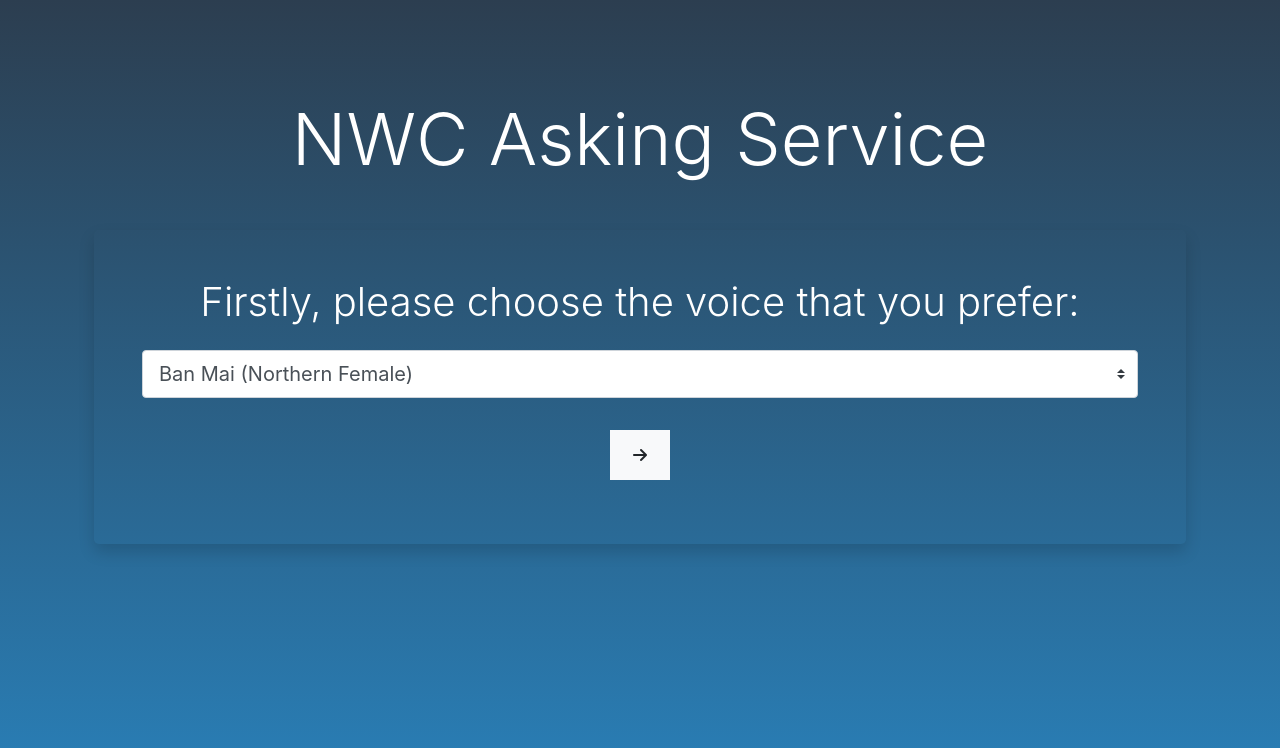
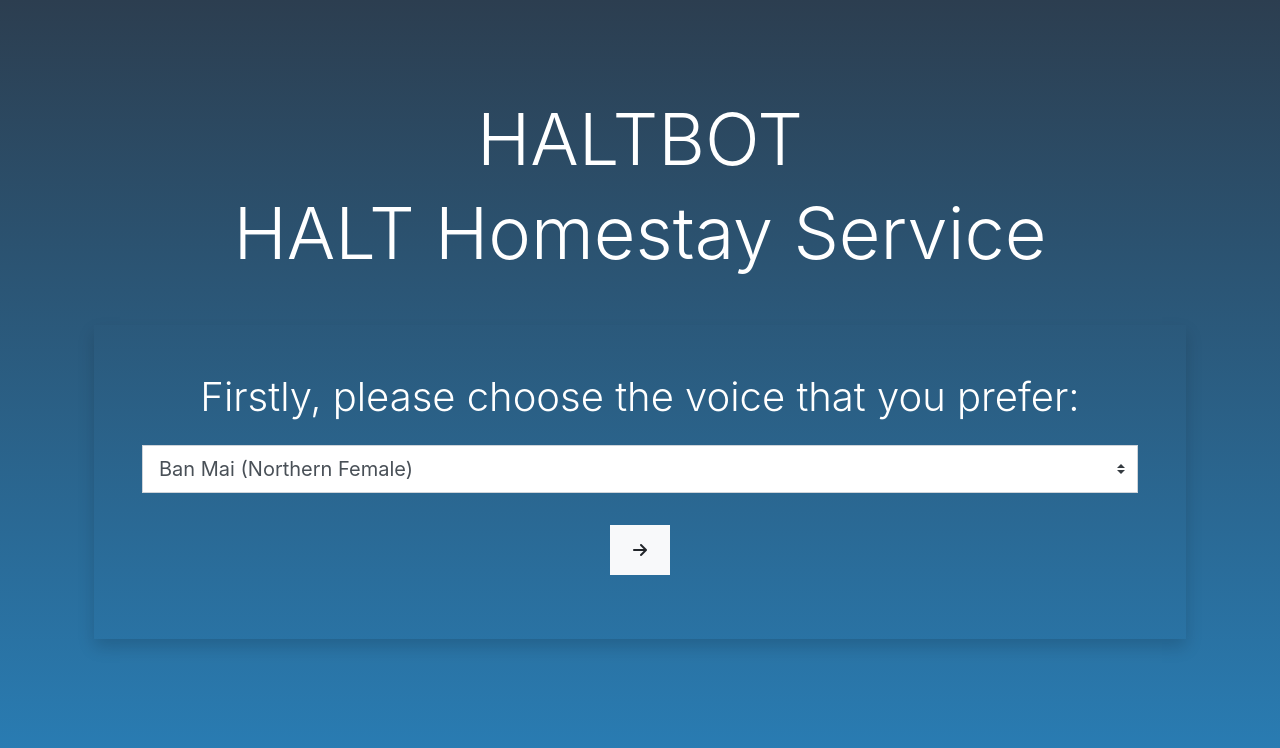
Before and after one commit to longnd1003/nwc202, a PHP site: page / in a window 1280 px wide. Shown: the top 748 px of the page. Run offline with PHP 8.4, Linux system fonts and the light colour scheme; data that the repository does not hold is empty; some libraries are stand-ins or nearby versions.

Commit message:
Add files via upload

```diff
--- a/chatbot.php
+++ b/chatbot.php
@@ -4,7 +4,7 @@
 		<meta name="viewport" content="width=device-width, initial-scale=1.0">
 		<link rel="stylesheet" href="style.css">
 		<link rel="stylesheet" href="https://stackpath.bootstrapcdn.com/bootstrap/4.4.1/css/bootstrap.min.css">
-		<title>NWC Asking Service</title>
+		<title>Welcome to HALTBOT</title>
 	</head>
 
 	<body>
@@ -18,7 +18,7 @@
 						<div class="input-group">
 							<input id="input-msg" type="text" placeholder="Type a message" class="form-control rounded-0 border-0 py-4 px-4 bg-light" required>
 							<div class="input-group-append">
-								<button type="submit" class="btn btn-light"><i class="fa fa-paper-plane text-primary"></i></button>
+								<button id="sendButton" type="submit" class="btn btn-light"><i class="fa fa-paper-plane text-primary"></i></button>
 								<!-- Button trigger modal -->
 								<button id="recordButton" type="button" class="btn btn-light" data-toggle="modal" data-target="#staticBackdrop">
 								  <i class="fas fa-microphone-alt text-primary"></i></button>
@@ -40,7 +40,6 @@
 				</div>
 			</div>
 		</div>
-		<div id="tts-audio"></div>
 		<script src="https://code.jquery.com/jquery-3.4.1.min.js"</script>
 		<script src="https://cdn.jsdelivr.net/npm/popper.js@1.16.0/dist/umd/popper.min.js"></script>
 		<script src="https://stackpath.bootstrapcdn.com/bootstrap/4.4.1/js/bootstrap.min.js"></script>
--- a/index.php
+++ b/index.php
@@ -4,18 +4,18 @@
     <meta name="viewport" content="width=device-width, initial-scale=1.0">
     <link rel="stylesheet" href="style.css">
     <link rel="stylesheet" href="https://stackpath.bootstrapcdn.com/bootstrap/4.4.1/css/bootstrap.min.css">
-    <title>NWC Asking Service</title>
+    <title>Welcome to HALTBOT</title>
     <script src="https://code.jquery.com/jquery-3.4.1.min.js"></script>
     <script src="https://kit.fontawesome.com/9b81e7de6f.js" crossorigin="anonymous"></script>
-    <script src="js/messenger.js"></script>
 </head>
 
 <body>
     <div class="container py-5 px-4">
         <header class="text-center my-5">
-            <h1 class="display-3 text-white">NWC Asking Service</h1>
+            <h1 class="display-3 text-white">HALTBOT</h1>
+			<h1 class="display-3 text-white">HALT Homestay Service</h1>
         </header>
-        <div class="rounded-lg overflow-hidden shadow text-center">
+        <div class="overflow-hidden shadow text-center">
             <div class="container px-5 py-5">
                 <h2 class="display-4 text-white pb-3">Firstly, please choose the voice that you prefer:</h2>
                 <form id="form" action="chatbot.php" method="get">
--- a/style.css
+++ b/style.css
@@ -80,6 +80,10 @@ button {
   border-radius: 0.5rem;
 }
 
+.custom-select {
+  border-radius: 0rem !important;
+}
+
 input::placeholder {
   font-size: 1rem;
   color: #999;
--- a/tts.php
+++ b/tts.php
@@ -47,9 +47,7 @@ if (preg_match($pattern, $result, $matches)) {
             break;
         }
     }
-    echo '<audio controls autoplay>
-			<source src="' . $audiolink . '" type="audio/mpeg">
-		  </audio>';
+    echo $audiolink;
 }
 
 $e_date = date("d-m-Y H:i:s");
```
